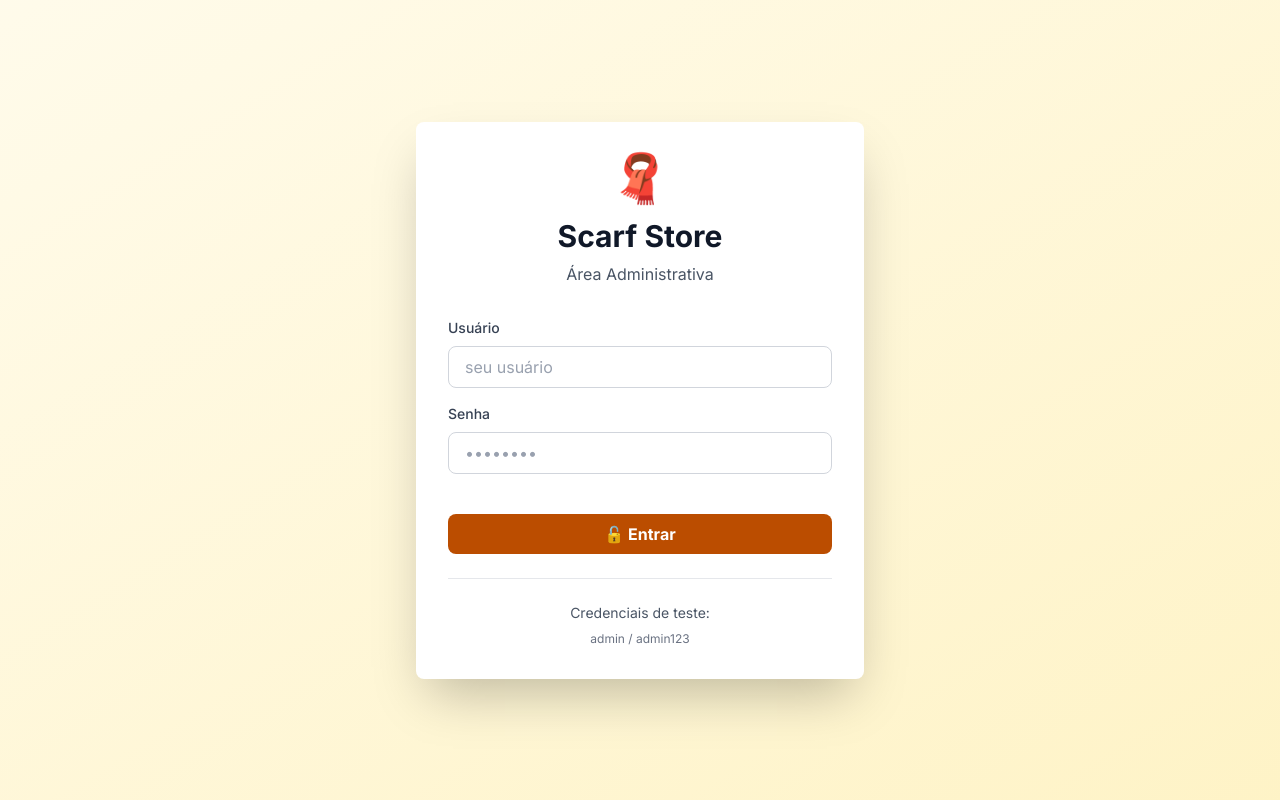
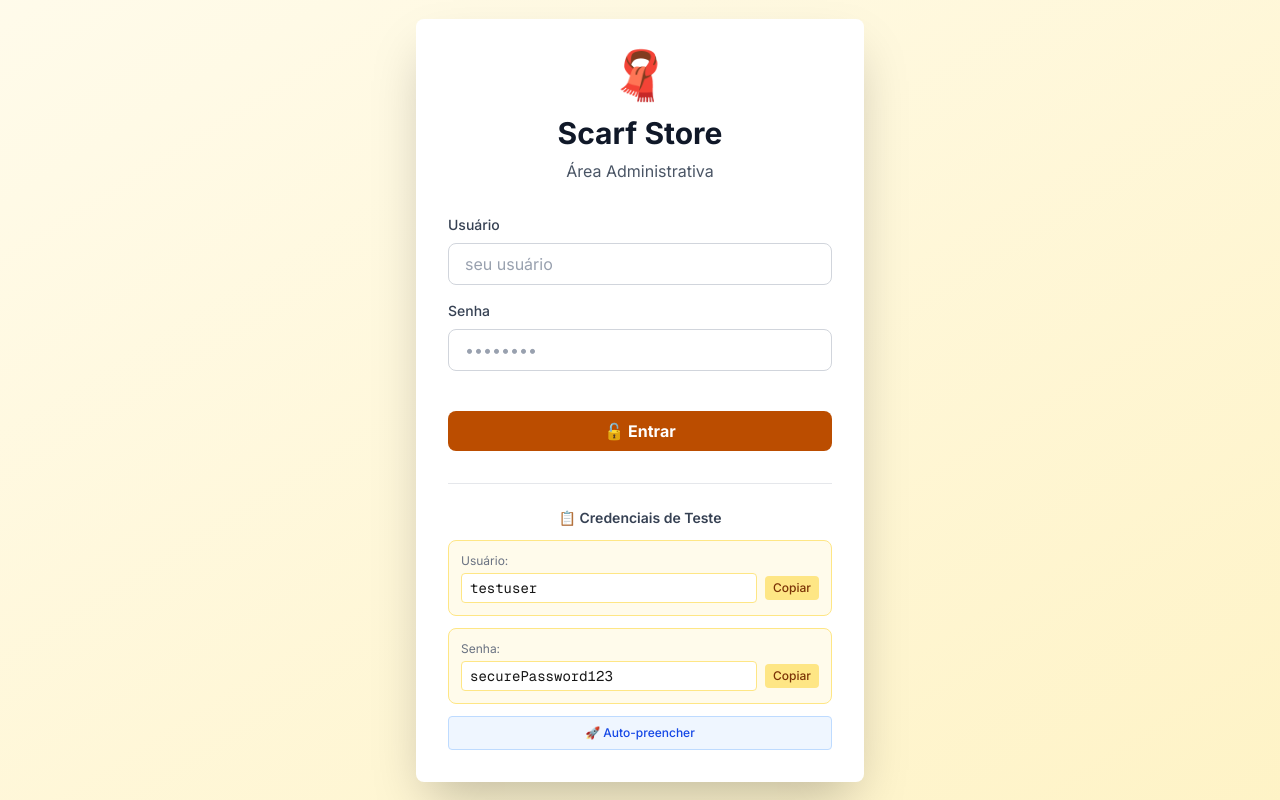
Before and after one commit to K-sous4/scarf-store, a Next.js app in the folder frontend/: page /login in a window 1280 px wide. Built offline with nearby package versions, Linux system fonts and the light colour scheme.

Commit message:
fix: adjust login page test credentials display and components export

```diff
--- a/frontend/src/app/login/page.tsx
+++ b/frontend/src/app/login/page.tsx
@@ -98,12 +98,58 @@ export default function LoginPage() {
           </button>
         </form>
 
-        {/* Footer */}
-        <div className="mt-6 pt-6 border-t border-gray-200 text-center text-sm text-gray-600">
-          <p>Credenciais de teste:</p>
-          <p className="text-xs mt-2 text-gray-500">
-            admin / admin123
-          </p>
+        {/* Test Credentials */}
+        <div className="mt-8 pt-6 border-t border-gray-200">
+          <p className="text-center text-sm font-semibold text-gray-700 mb-3">📋 Credenciais de Teste</p>
+
+          {/* Username */}
+          <div className="mb-3 bg-amber-50 border border-amber-200 rounded-lg p-3">
+            <p className="text-xs text-gray-500 mb-1">Usuário:</p>
+            <div className="flex items-center justify-between gap-2">
+              <code className="text-sm font-mono bg-white px-2 py-1 rounded border border-amber-200 flex-1">
+                testuser
+              </code>
+              <button
+                onClick={() => {
+                  navigator.clipboard.writeText('testuser')
+                  alert('✓ Usuário copiado!')
+                }}
+                className="px-2 py-1 text-xs bg-amber-200 hover:bg-amber-300 rounded text-amber-900 font-medium transition"
+              >
+                Copiar
+              </button>
+            </div>
+          </div>
+
+          {/* Password */}
+          <div className="bg-amber-50 border border-amber-200 rounded-lg p-3">
+            <p className="text-xs text-gray-500 mb-1">Senha:</p>
+            <div className="flex items-center justify-between gap-2">
+              <code className="text-sm font-mono bg-white px-2 py-1 rounded border border-amber-200 flex-1">
+                securePassword123
+              </code>
+              <button
+                onClick={() => {
+                  navigator.clipboard.writeText('securePassword123')
+                  alert('✓ Senha copiada!')
+                }}
+                className="px-2 py-1 text-xs bg-amber-200 hover:bg-amber-300 rounded text-amber-900 font-medium transition"
+              >
+                Copiar
+              </button>
+            </div>
+          </div>
+
+          {/* Auto-fill button */}
+          <button
+            onClick={() => {
+              setUsername('testuser')
+              setPassword('securePassword123')
+            }}
+            className="w-full mt-3 px-3 py-2 text-xs bg-blue-50 hover:bg-blue-100 border border-blue-200 rounded text-blue-700 font-medium transition"
+          >
+            🚀 Auto-preencher
+          </button>
         </div>
       </div>
     </div>
--- a/frontend/src/components/index.ts
+++ b/frontend/src/components/index.ts
@@ -4,5 +4,6 @@ export { default as ProductCard } from './ProductCard'
 export { default as ProductGrid } from './ProductGrid'
 export { default as PageFooter } from './Footer'
 export { default as OptimizedImage } from './OptimizedImage'
+export {
   SkeletonNavigation,
 } from './LoadingSkeletons'
```
